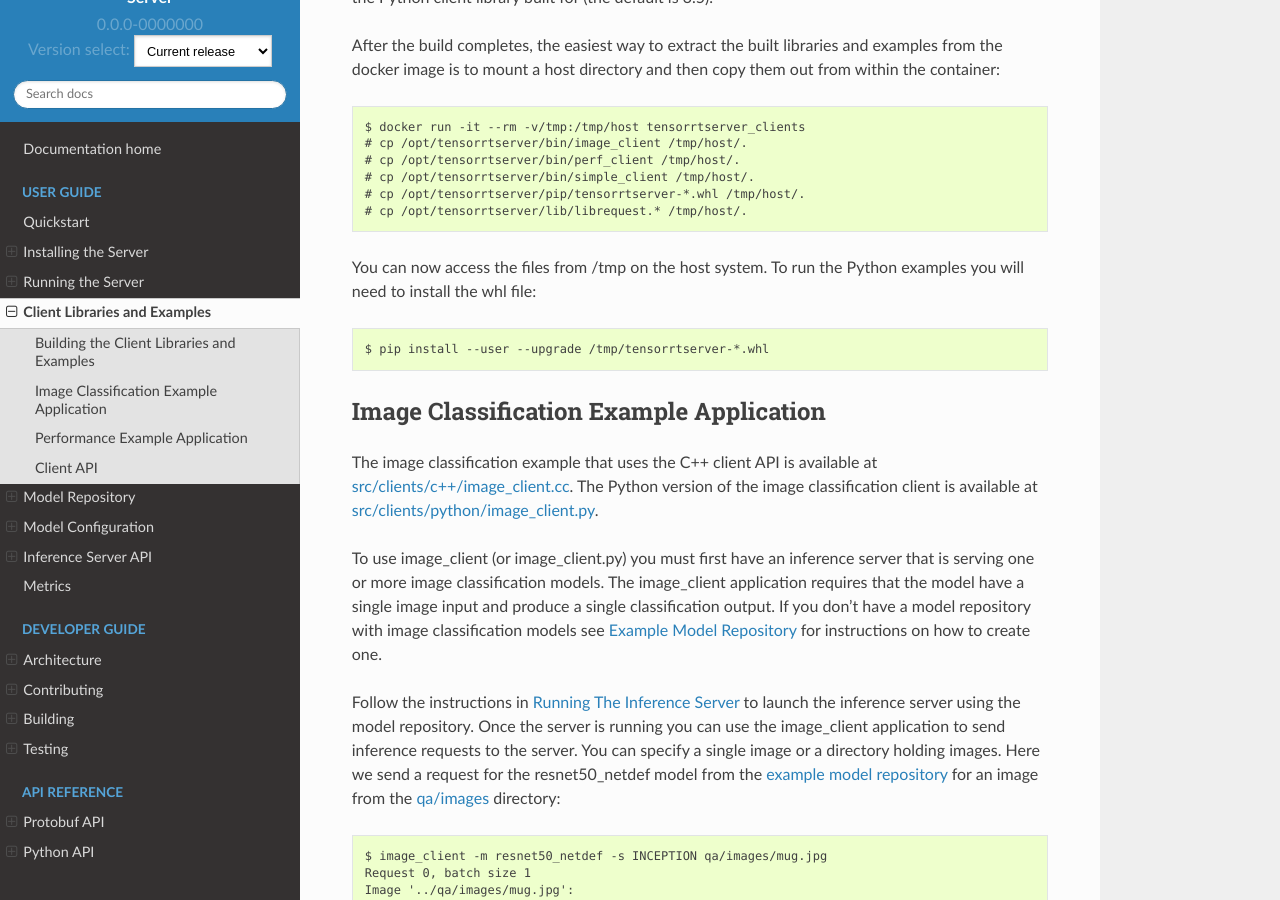
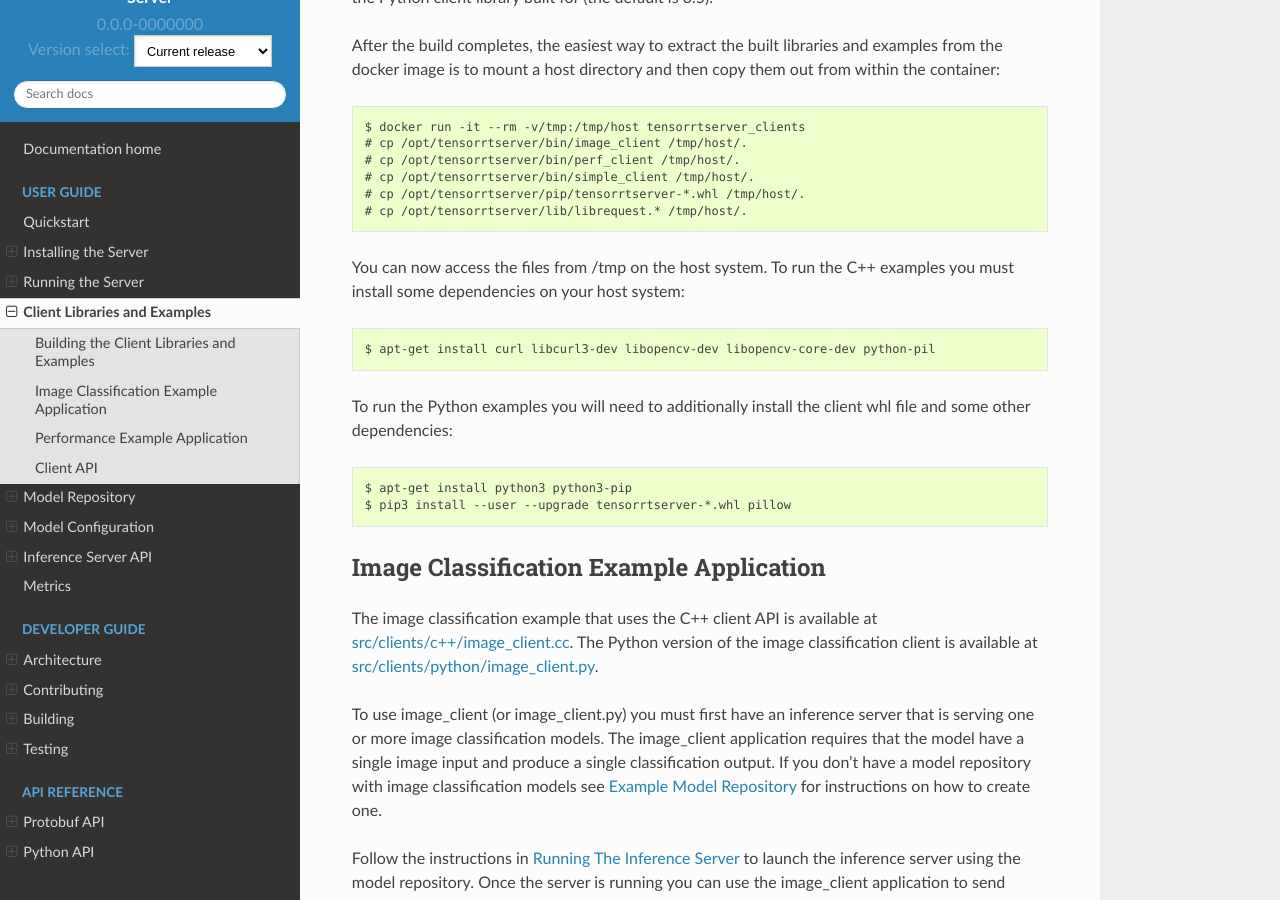
Before and after one commit to triton-inference-server/server, a Sphinx documentation site: the page built from docs/client.rst, in a window 1280 px wide and 900 px high, scrolled down 825 px. Built offline with Sphinx 7.4.7 and the Read the Docs theme 2.0.0, drawn with Linux system fonts in a browser that asks for light colours; pages that are not in the unit, such as notebooks, are missing from menus.

Commit message:
Document dependencies needed for client library and examples

```diff
--- a/docs/client.rst
+++ b/docs/client.rst
@@ -84,9 +84,15 @@ directory and then copy them out from within the container::
   # cp /opt/tensorrtserver/lib/librequest.* /tmp/host/.
 
 You can now access the files from /tmp on the host system. To run the
-Python examples you will need to install the whl file::
+C++ examples you must install some dependencies on your host system::
 
-  $ pip install --user --upgrade /tmp/tensorrtserver-*.whl
+  $ apt-get install curl libcurl3-dev libopencv-dev libopencv-core-dev python-pil
+
+To run the Python examples you will need to additionally install the
+client whl file and some other dependencies::
+
+  $ apt-get install python3 python3-pip
+  $ pip3 install --user --upgrade tensorrtserver-*.whl pillow
 
 .. build-client-end-marker-do-not-remove
 
```
